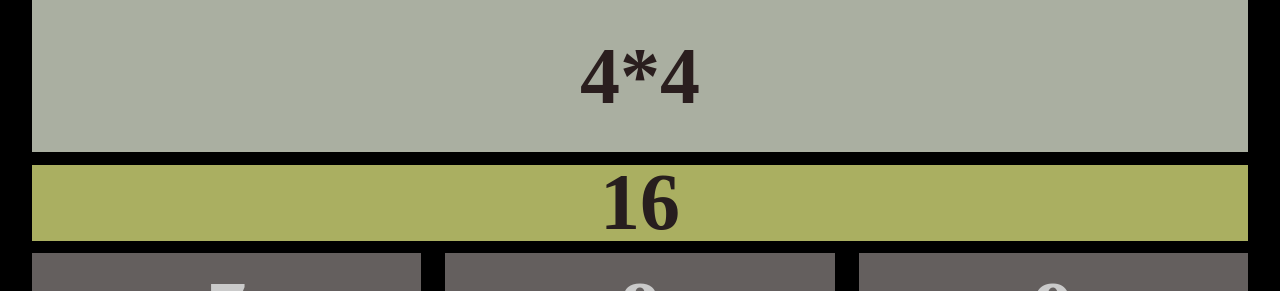
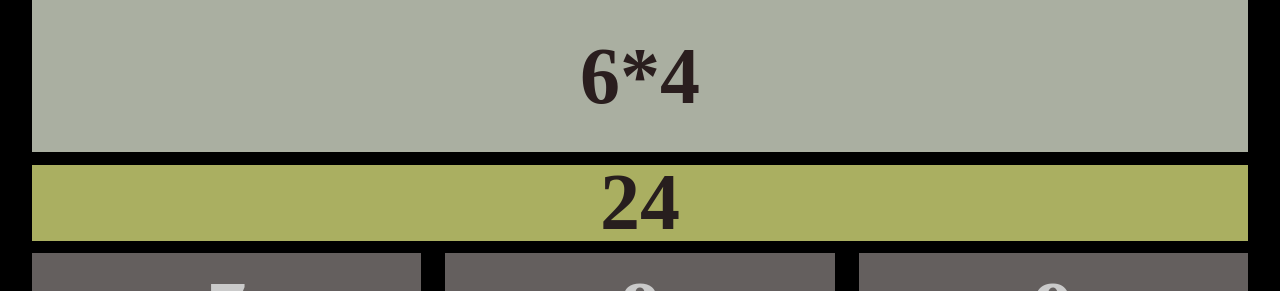
Before and after one commit to eljonims/calculin, a plain HTML site: page index.html in a window 1280 px wide. Shown: the top 291 px of the page. Drawn offline with Linux system fonts and the light colour scheme.

Commit message:
locura colectiva

```diff
--- a/index.html
+++ b/index.html
@@ -14,8 +14,8 @@
 </head>
 <body>
 	<div class="container">
-		<div class="pregunta">4*4</div>
-		<div class="respuesta">16</div>
+		<div class="pregunta">6*4</div>
+		<div class="respuesta">24</div>
 		<div class="tecla">7</div>
 		<div class="tecla">8</div>
 		<div class="tecla">9</div>
```
